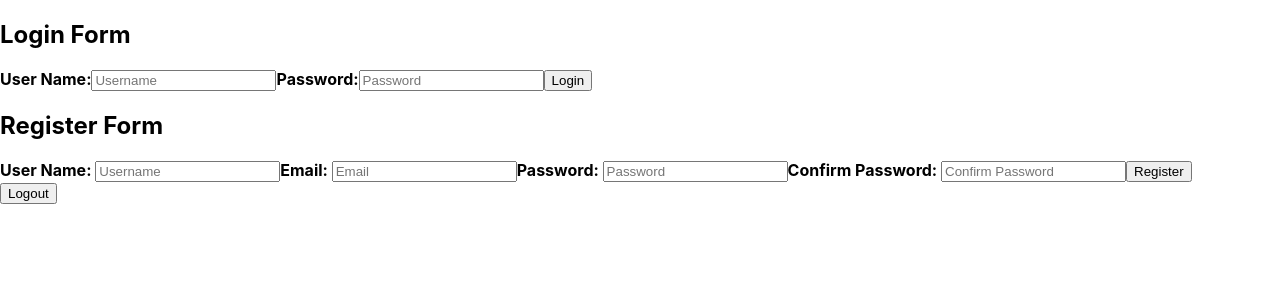
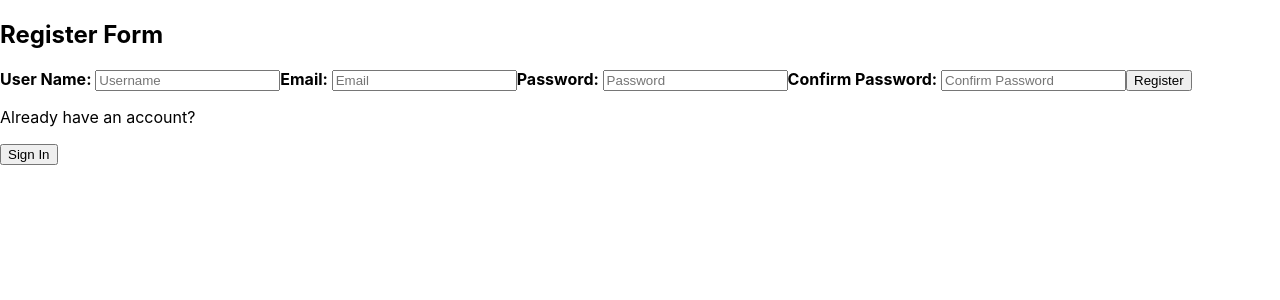
Before and after one commit to pranavtartey/NoteStop, a React (Create React App) app: page / in a window 1280 px wide. Shown: the top 300 px of the page. Built offline with nearby package versions, Linux system fonts and the light colour scheme.

Commit message:
Added the Signin and Signup buttons on home page

```diff
--- a/src/components/Home.js
+++ b/src/components/Home.js
@@ -4,14 +4,21 @@ import LoginForm from "./LoginForm";
 import RegisterForm from "./RegisterForm";
 import { AuthContext } from "../AuthContext";
 const Home = (props) => {
-
+  const [hasAccount, setHasAccount] = useState(false);
   const { user, logout } = useContext(AuthContext);
-
 
   const logoutHandler = async () => {
     const response = await axios.post("/notes-app/user/logout");
     logout();
   };
+
+  const signupHandler = () => {
+    setHasAccount(false);
+  }
+
+  const signinHandler = () => {
+    setHasAccount(true);
+  }
 
   useEffect(() => {
     if (user) {
@@ -19,12 +26,30 @@ const Home = (props) => {
     }
   });
 
-
   return (
     <div>
-      <LoginForm />
-      <RegisterForm />
-      <button onClick={logoutHandler}>Logout</button>
+      {user ? (
+        <div>
+          <p>Welcome,{user.username}</p>
+          <button onClick={logoutHandler}>Logout</button>
+        </div>
+      ) : (
+        <div>
+          {!hasAccount ? (
+            <div>
+              <RegisterForm />
+              <p>Already have an account?</p>
+              <button onClick={signinHandler}>Sign In</button>
+            </div>
+          ) : (
+            <div>
+              <LoginForm />
+              <p>Create Account</p>
+              <button onClick={signupHandler}>Sign up</button>
+            </div>
+          )}
+        </div>
+      )}
     </div>
   );
 };
```
